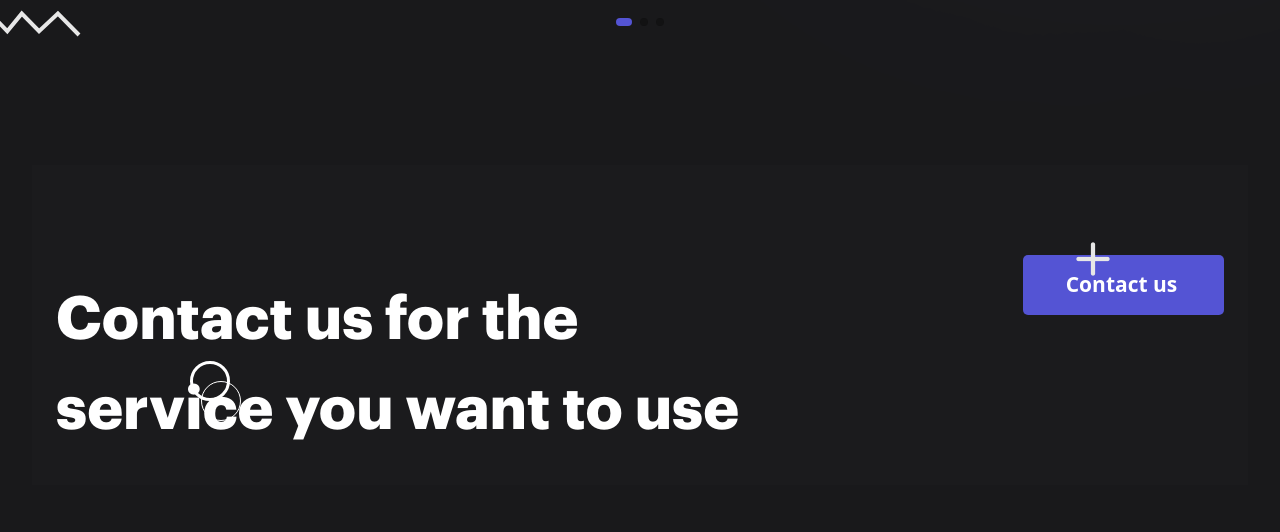
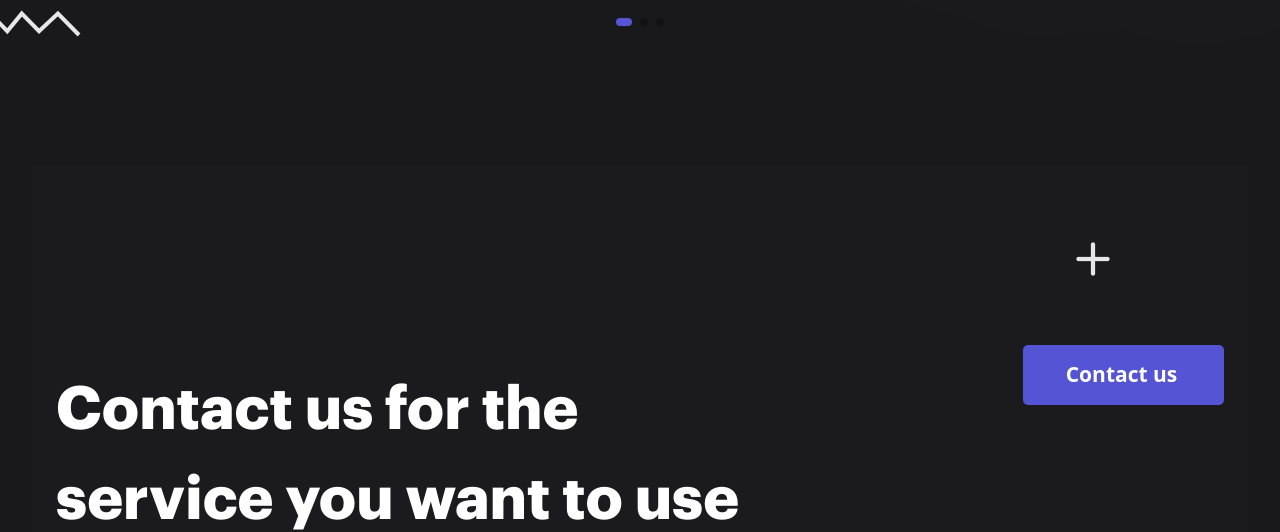
Before and after one commit to Moeen19/Enver-Responsive-Design, a website: page Project/index.html in a window 1280 px wide. Shown: the part 3683-4215 px from the top of the page. Drawn offline with Linux system fonts and the light colour scheme.

Commit message:
min height

```diff
--- a/Project/index.html
+++ b/Project/index.html
@@ -480,7 +480,7 @@
       <!-- Last Section -->
       <div class="w-full bg-cbgg mb-[50px]">
         <div
-          class="md:flex md:text-center mx-auto md:max-w-[826px]  w-full md:h-[70vh] lg:text-start lg:flex-row sm:flex sm:flex-col md:flex-col sm:items-center relative lg:max-w-[1440px] lg:w-full lg:h-[40vh] lg:gap-[173px] sm:gap-[50px] justify-center items-center"
+          class="md:flex md:text-center mx-auto md:max-w-[826px]  w-full md:h-[70vh] md:min-h-[500px] lg:text-start lg:flex-row sm:flex sm:flex-col md:flex-col sm:items-center relative lg:max-w-[1440px] lg:w-full lg:h-[40vh] lg:gap-[173px] sm:gap-[50px] justify-center items-center"
         >
           <div>
             <h1
```
Also changed, not shown: Project/output.css.
